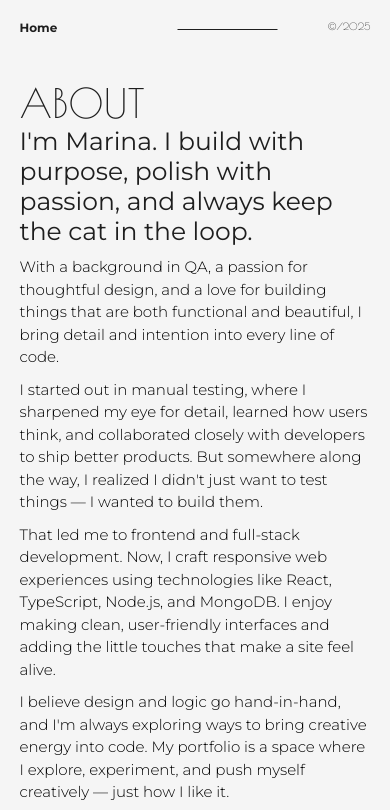
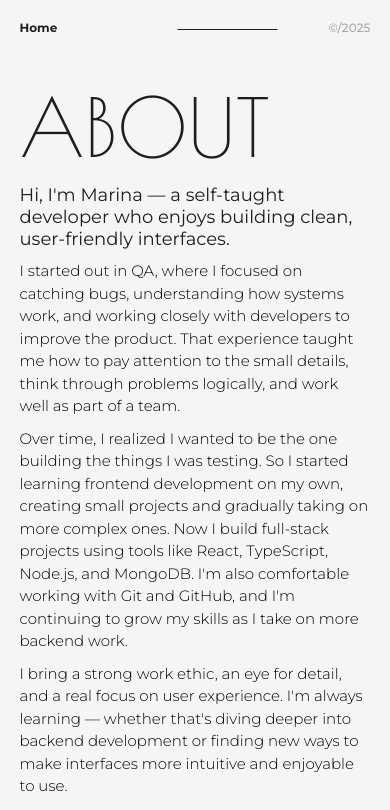
Before and after one commit to MarinaDur/my-portfolio, a Next.js app: page /about in a window 390 px wide. Shown: the top 810 px of the page. Built offline with nearby package versions, Linux system fonts and the light colour scheme.

Commit message:
changes to the projects page for responsiveness

```diff
--- a/src/app/about/page.tsx
+++ b/src/app/about/page.tsx
@@ -16,7 +16,8 @@ interface StyledImageContainerProps {
 const StyledAboutPage = styled.div`
   display: flex;
   flex-direction: column;
-  height: 100%;
+  min-height: 100vh;
+  justify-content: space-between;
   width: 90%;
   padding: 8rem 0 0 0;
   @media (min-width: 1024px) {
@@ -28,7 +29,7 @@ const StyledAboutPage = styled.div`
 
 const StyledTextCon = styled.div`
   @media (min-width: 1024px) {
-    width: 48%;
+    width: 55%;
     padding-bottom: 5rem;
     position: absolute;
     top: 0;
@@ -102,6 +103,13 @@ const StyledListWrapper = styled.div`
       display: none;
     }
   }
+
+  @media (min-width: 3000px) {
+    display: flex;
+    flex-direction: column;
+    justify-content: center;
+    padding-top: 0;
+  }
 `;
 
 function AboutPage() {
@@ -118,50 +126,46 @@ function AboutPage() {
         <StyledTextCon>
           <FadeScrollWrapper>
             <StyledListWrapper>
-              <PageTitle as="h2" $page="about">
+              <PageTitle as="h1" $page="about">
                 ABOUT
               </PageTitle>
 
               <StyledContainer>
                 <StyledParagraphContainer>
-                  <PageTitle as="h3" $fontSize="clamp(2rem, 2vw, 3rem)">
-                    I&apos;m Marina. I build with purpose, polish with passion,
-                    and always keep the cat in the loop.
+                  <PageTitle as="h3">
+                    Hi, I&apos;m Marina — a self-taught developer who enjoys
+                    building clean, user-friendly interfaces.
                   </PageTitle>
-                  <Paragraph $fontSize="clamp(1.5rem, 1.3vw, 2.5rem)">
-                    With a background in QA, a passion for thoughtful design,
-                    and a love for building things that are both functional and
-                    beautiful, I bring detail and intention into every line of
-                    code.
+                  <Paragraph>
+                    I started out in QA, where I focused on catching bugs,
+                    understanding how systems work, and working closely with
+                    developers to improve the product. That experience taught me
+                    how to pay attention to the small details, think through
+                    problems logically, and work well as part of a team.
                   </Paragraph>
-                  <Paragraph $fontSize="clamp(1.5rem, 1.3vw, 2.5rem)">
-                    I started out in manual testing, where I sharpened my eye
-                    for detail, learned how users think, and collaborated
-                    closely with developers to ship better products. But
-                    somewhere along the way, I realized I didn&apos;t just want
-                    to test things — I wanted to build them.
+                  <Paragraph>
+                    Over time, I realized I wanted to be the one building the
+                    things I was testing. So I started learning frontend
+                    development on my own, creating small projects and gradually
+                    taking on more complex ones. Now I build full-stack projects
+                    using tools like React, TypeScript, Node.js, and MongoDB.
+                    I&apos;m also comfortable working with Git and GitHub, and
+                    I&apos;m continuing to grow my skills as I take on more
+                    backend work.
                   </Paragraph>
-                  <Paragraph $fontSize="clamp(1.5rem, 1.3vw, 2.5rem)">
-                    That led me to frontend and full-stack development. Now, I
-                    craft responsive web experiences using technologies like
-                    React, TypeScript, Node.js, and MongoDB. I enjoy making
-                    clean, user-friendly interfaces and adding the little
-                    touches that make a site feel alive.
+                  <Paragraph>
+                    I bring a strong work ethic, an eye for detail, and a real
+                    focus on user experience. I&apos;m always learning — whether
+                    that&apos;s diving deeper into backend development or
+                    finding new ways to make interfaces more intuitive and
+                    enjoyable to use.
                   </Paragraph>
-                  <Paragraph $fontSize="clamp(1.5rem, 1.3vw, 2.5rem)">
-                    I believe design and logic go hand-in-hand, and I&apos;m
-                    always exploring ways to bring creative energy into code. My
-                    portfolio is a space where I explore, experiment, and push
-                    myself creatively — just how I like it.
+                  <Paragraph>
+                    When I&apos;m not coding, I&apos;m probably reading,
+                    dancing, or spending time with my cat (who always has strong
+                    opinions about my color choices).
                   </Paragraph>
-                  <Paragraph $fontSize="clamp(1.5rem, 1.3vw, 2.5rem)">
-                    When I&apos;m not coding, you&apos;ll probably find me
-                    reading, dancing, or hanging out with my cat (who has very
-                    strong opinions about my color palettes).
-                  </Paragraph>
-                  <Paragraph $fontSize="clamp(1.5rem, 1.3vw, 2.5rem)">
-                    Thanks for stopping by.
-                  </Paragraph>
+                  <Paragraph>Thanks for stopping by.</Paragraph>
                 </StyledParagraphContainer>
                 {/* </StyledListWrapper> */}
               </StyledContainer>
--- a/src/app/components/Navigation.tsx
+++ b/src/app/components/Navigation.tsx
@@ -33,13 +33,21 @@ const StyledNavigation = styled.nav<StyledNavigationProps>`
 
   @media (min-width: 1024px) {
     position: absolute;
-    top: 70%;
+    top: 75%;
     left: 5vw;
     transform: translateY(-50%) rotate(-90deg);
     transform-origin: left center;
     flex-direction: row;
     width: 30%;
     justify-content: flex-start;
+  }
+
+  @media (min-width: 1769px) {
+    top: 70%;
+  }
+
+  @media (min-width: 2200px) {
+    gap: 22rem;
   }
 `;
 
@@ -58,12 +66,41 @@ const StyledNavcContainer = styled.div<StyledNavigationProps>`
     background: ${(props) => props.$color || "var(--dark)"};
   }
 
-  @media (min-width: 1024px) {
-    gap: 2rem;
+  @media (min-width: 767px) {
     &::after {
       width: 80px;
       bottom: 6px;
       left: 70px;
+    }
+  }
+  @media (min-width: 1617px) {
+    &::after {
+      width: 80px;
+      bottom: 8px;
+      left: 70px;
+    }
+  }
+
+  @media (min-width: 1920px) {
+    &::after {
+      width: 80px;
+      bottom: 10px;
+      left: 95px;
+    }
+  }
+
+  @media (min-width: 2200px) {
+    &::after {
+      width: 120px;
+      bottom: 12px;
+      left: 120px;
+    }
+  }
+  @media (min-width: 2800px) {
+    &::after {
+      width: 120px;
+      bottom: 12px;
+      left: 150px;
     }
   }
 `;
@@ -79,8 +116,15 @@ const StyledNavigationItem = styled(Link)`
     letter-spacing: 2px;
   }
 
-  @media (min-width: 1024px) {
+  @media (min-width: 767px) and (max-width: 1919px) {
     font-size: clamp(1.1rem, 0.8vw, 1.8rem);
+  }
+
+  @media (min-width: 1920px) {
+    font-size: clamp(1.5rem, 2vw, 2rem);
+  }
+  @media (min-width: 2800px) {
+    font-size: clamp(2rem, 3vw, 3rem);
   }
 `;
 
--- a/src/app/components/NavigationHomePage.tsx
+++ b/src/app/components/NavigationHomePage.tsx
@@ -9,7 +9,7 @@ const StyledNavigationHomePage = styled.nav`
   justify-content: center;
   width: 90%;
 
-  @media (min-width: 1024px) {
+  @media (min-width: 767px) {
     justify-content: center;
     width: fit-content;
     align-items: flex-start;
--- a/src/app/page.tsx
+++ b/src/app/page.tsx
@@ -11,6 +11,7 @@ export default function Home() {
   useEffect(() => {
     animateOut();
   }, []);
+  console.log(window.innerWidth);
   return (
     <>
       <PageBg bgColor="var(--light)" />
--- a/src/app/ui/CopyRights.tsx
+++ b/src/app/ui/CopyRights.tsx
@@ -1,6 +1,27 @@
 import { styled } from "styled-components";
 
-const StyledCopyRights = styled.p``;
+const StyledCopyRights = styled.p`
+  color: var(--light-dark);
+  font-family: "Montserrat", sans-serif;
+  font-size: 1.2rem;
+  font-weight: 500;
+
+  &:hover {
+    letter-spacing: 2px;
+  }
+
+  @media (min-width: 1024px) and (max-width: 1919px) {
+    font-size: clamp(1.1rem, 0.8vw, 1.8rem);
+  }
+
+  @media (min-width: 1920px) {
+    font-size: clamp(1.5rem, 2vw, 2rem);
+  }
+
+  @media (min-width: 2800px) {
+    font-size: clamp(2rem, 3vw, 3rem);
+  }
+`;
 
 function CopyRights() {
   return <StyledCopyRights>©/2025</StyledCopyRights>;
--- a/src/app/ui/PageTitle.tsx
+++ b/src/app/ui/PageTitle.tsx
@@ -8,33 +8,33 @@ interface PageTitleProps {
 }
 
 const PageTitle = styled.h1<PageTitleProps>`
-  font-size: 2rem;
-  font-family: "Montserrat", sans-serif;
+  font-size: 8rem;
+  font-family: "Poiret One", sans-serif;
   font-weight: 400;
   color: ${(props) => props.$color || "var(--dark)"};
-
+  margin-bottom: 1rem;
   ${(props) =>
     props.as === "h2" &&
     css`
-      font-family: "Poiret One", sans-serif;
-
-      font-size: 4rem;
+      font-size: 8rem;
     `}
 
   ${(props) =>
     props.as === "h3" &&
     css`
       font-family: "Montserrat", sans-serif;
-      font-size: 2.5rem;
+      font-size: 1.8rem;
+      margin-bottom: 0;
     `}
 
   @media (min-width: 1024px) {
     font-size: clamp(2rem, 2vw, 5rem);
+    margin-bottom: 0;
 
     ${(props) =>
       props.$page === "about" &&
       css`
-        font-size: clamp(12rem, 12vw, 15rem);
+        font-size: clamp(12rem, 12vw, 18rem);
       `}
 
     ${(props) =>
@@ -46,7 +46,7 @@ const PageTitle = styled.h1<PageTitleProps>`
     ${(props) =>
       props.$page === "projects" &&
       css`
-        font-size: clamp(7rem, 5vw, 10rem);
+        font-size: clamp(3.5rem, 2.5vw, 4rem);
       `}
 
    ${({ as, $fontSize }) =>
@@ -55,6 +55,43 @@ const PageTitle = styled.h1<PageTitleProps>`
         font-size: ${$fontSize || "2rem"};
       `}
   }
+
+  @media (min-width: 1920px) {
+    ${({ as }) =>
+      as === "h3" &&
+      css`
+        font-size: clamp(2.5rem, 3vw, 4rem);
+      `}
+  }
+
+  @media (min-width: 2000px) {
+    ${(props) =>
+      props.$page === "about" &&
+      css`
+        font-size: clamp(17rem, 13vw, 30rem);
+      `}
+
+    ${({ as }) =>
+      as === "h3" &&
+      css`
+        font-size: clamp(2.5rem, 2vw, 4rem);
+      `}
+  }
+
+  @media (min-width: 1650px) and (max-width: 1999px) {
+    ${(props) =>
+      props.$page === "projects" &&
+      css`
+        font-size: clamp(4rem, 4vw, 5rem);
+      `}
+  }
+  @media (min-width: 2000px) {
+    ${(props) =>
+      props.$page === "projects" &&
+      css`
+        font-size: clamp(5rem, 6vw, 6rem);
+      `}
+  }
 `;
 
 export default PageTitle;
--- a/src/app/ui/Paragraph.tsx
+++ b/src/app/ui/Paragraph.tsx
@@ -1,7 +1,8 @@
-import { styled } from "styled-components";
+import { styled, css } from "styled-components";
 
 interface ParagraphProps {
   $fontSize?: string;
+  $page?: string;
 }
 
 const Paragraph = styled.p<ParagraphProps>`
@@ -17,8 +18,36 @@ const Paragraph = styled.p<ParagraphProps>`
     font-size: 1.7rem;
   }
 
-  @media (min-width: 1024px) {
-    font-size: ${(props) => props.$fontSize || "1.5rem"};
+  @media (min-width: 1024px) and (max-width: 1400px) {
+    font-size: clamp(1.5rem, 1.5vw, 1.8rem);
+
+    ${(props) =>
+      props.$page === "projects" &&
+      css`
+        font-size: clamp(1.3rem, 0.8vw, 1.5rem);
+      `}
+  }
+
+  @media (min-width: 1400px) and (max-width: 1649px) {
+    font-size: clamp(1.8rem, 1.8vw, 2.2rem);
+    ${(props) =>
+      props.$page === "projects" &&
+      css`
+        font-size: clamp(1.7rem, 1vw, 1.9rem);
+      `}
+  }
+  @media (min-width: 1650px) and (max-width: 2000px) {
+    font-size: clamp(1.9rem, 2vw, 2.6rem);
+
+    ${(props) =>
+      props.$page === "projects" &&
+      css`
+        font-size: clamp(1.9rem, 1.5vw, 2.2rem);
+      `}
+  }
+
+  @media (min-width: 2000px) {
+    font-size: clamp(2.2rem, 2.2vw, 3rem);
   }
 `;
 
--- a/styles/GlobalStyles.ts
+++ b/styles/GlobalStyles.ts
@@ -7,6 +7,7 @@ const GlobalStyles = createGlobalStyle`
 :root{
     --dark: #1E1E1E;
     --light:#F5F5F5;
+    --light-dark:rgb(169, 169, 169);
 
 }
 
```
Also changed, not shown: src/app/components/NavLink.tsx (+8 -0 lines), src/app/components/ProjectsLink.tsx (+16 -1 lines), src/app/projects/page.tsx (+17 -4 lines), src/app/ui/Icons.tsx (+8 -1 lines).
